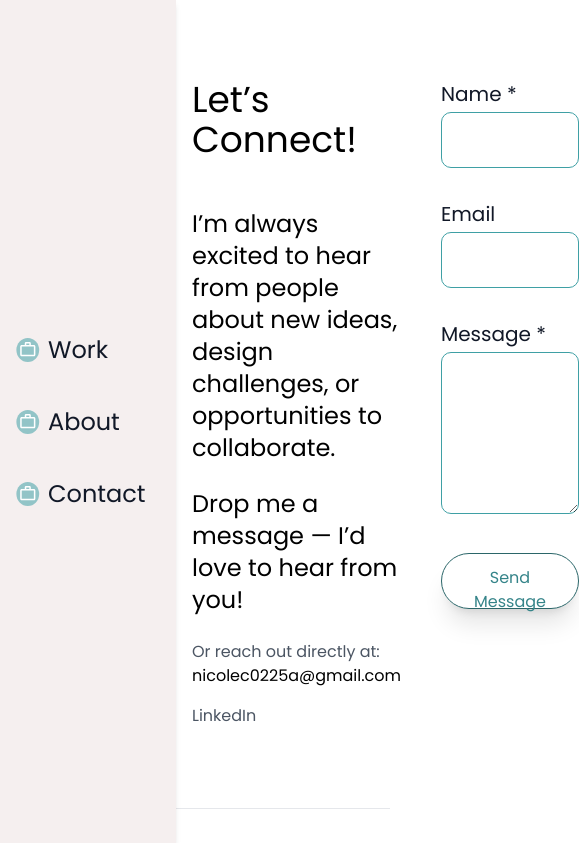
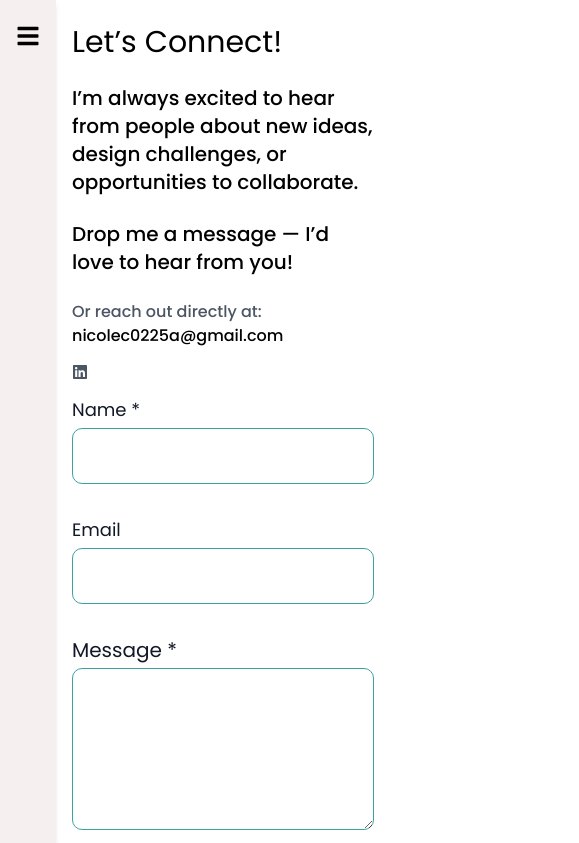
Before and after one commit to savvakasha/portfolio, a React (Vite) app: page /contact in a window 390 px wide. Shown: the top 843 px of the page, 579 px wide, since content can reach past the window. Built offline with nearby package versions, Linux system fonts and the light colour scheme.

Commit message:
feat: contact page and mobile navbar

```diff
--- a/package.json
+++ b/package.json
@@ -15,6 +15,7 @@
     "framer-motion": "^11.0.8",
     "react": "^18.2.0",
     "react-dom": "^18.2.0",
+    "react-icons": "^5.5.0",
     "react-router-dom": "^6.22.3"
   },
   "devDependencies": {
--- a/src/App.jsx
+++ b/src/App.jsx
@@ -13,7 +13,7 @@ function App() {
   return (
     <Router>
       <Navbar />
-      <main className="flex-grow w-full justify-self-end" style={{ width: 'calc(100% - 176px)' }}>
+      <main className="flex-grow justify-self-end md:w-[calc(100%-176px)] w-[calc(100%-56px)]">
         <Routes>
           <Route path="/" element={<Home />} />
           <Route path="/work" element={<Work />} />
--- a/src/components/FormInput.jsx
+++ b/src/components/FormInput.jsx
@@ -3,7 +3,7 @@ const FormInput = ({ label, id, name, type = 'text', value, onChange, required =
         <div className="w-full">
             <label
                 htmlFor={id}
-                className="block text-left text-xl text-gray-900 mb-1"
+                className="block text-left text-lg md:text-xl text-gray-900 mb-1"
             >
                 {label}
             </label>
--- a/src/components/Navbar.jsx
+++ b/src/components/Navbar.jsx
@@ -1,26 +1,42 @@
-import { Link } from 'react-router-dom';
-// import Image from 'next/image'
-import { ArrowDownTrayIcon } from '@heroicons/react/24/outline';
+import { FaBars, FaTimes } from 'react-icons/fa';
+import { useState } from 'react';
+import { motion } from 'framer-motion';
 
 const Navbar = () => {
+    const [isOpen, setIsOpen] = useState(false);
+
     return (
-        <nav className="fixed left-0 top-0 h-full w-44 py-6 px-4 z-50 shadow-md flex flex-col justify-center gap-10" style={{ backgroundColor: '#F5EFEF' }}>
+        <nav className="fixed left-0 top-0 h-full md:w-44 py-6 px-4 z-50 shadow-md flex flex-col md:justify-center" style={{ backgroundColor: '#F5EFEF' }}>
+            <div
+                className="md:hidden">
+                {isOpen ? <FaTimes className="h-6 w-6" onClick={() => setIsOpen(!isOpen)} /> : <FaBars className="h-6 w-6" onClick={() => setIsOpen(!isOpen)} />}
+                {isOpen && (
+                    <motion.div initial={{ opacity: 0, y: 20 }}
+                        animate={{ opacity: 1, y: 0 }}
+                        transition={{ duration: 0.8 }} className="flex flex-col gap-4 mt-4">
+                        <NavbarItem icon="icon-work.svg" text="Work" href="/" isMobile={true} />
+                        <NavbarItem icon="icon-work.svg" text="About" href="/about" isMobile={true} />
+                        <NavbarItem icon="icon-work.svg" text="Contact" href="/contact" isMobile={true} />
+                    </motion.div>
+                )}
+            </div>
             {/* Desktop Navigation */}
-            {/* <NavbarItem icon="icon-work.svg" text="Work" href="/#projects" /> */}
-            <NavbarItem icon="icon-work.svg" text="Work" href="/" />
-            <NavbarItem icon="icon-work.svg" text="About" href="/about" />
-            <NavbarItem icon="icon-work.svg" text="Contact" href="/contact" />
+            <div className="flex-col md:gap-10 hidden md:flex">
+                <NavbarItem icon="icon-work.svg" text="Work" href="/" />
+                <NavbarItem icon="icon-work.svg" text="About" href="/about" />
+                <NavbarItem icon="icon-work.svg" text="Contact" href="/contact" />
+            </div>
         </nav>
     );
 };
 
 export default Navbar;
 
-const NavbarItem = ({ icon, text, href }) => {
+const NavbarItem = ({ icon, text, href, isMobile = false }) => {
     return (
         <div className="flex items-center gap-2">
-            <img src={icon} alt={text} className="h-6 w-6" />
-            <a href={href} className="text-2xl text-gray-900 hover:text-gray-600 transition-colors">{text}</a>
+            {isMobile ? <img src={icon} alt={text} className="h-4 w-4" /> : <img src={icon} alt={text} className="h-6 w-6" />}
+            {isMobile ? <a href={href} className="text-lg text-gray-900 hover:text-gray-600 transition-colors">{text}</a> : <a href={href} className="text-2xl text-gray-900 hover:text-gray-600 transition-colors">{text}</a>}
         </div>
     );
 };
--- a/src/index.css
+++ b/src/index.css
@@ -4,7 +4,128 @@
 
 @font-face {
   font-family: 'Poppins';
+  src: url('./assets/fonts/Poppins-Thin.ttf') format('truetype');
+  font-weight: 100;
+  font-style: normal;
+}
+
+@font-face {
+  font-family: 'Poppins';
+  src: url('./assets/fonts/Poppins-ThinItalic.ttf') format('truetype');
+  font-weight: 100;
+  font-style: italic;
+}
+
+@font-face {
+  font-family: 'Poppins';
+  src: url('./assets/fonts/Poppins-ExtraLight.ttf') format('truetype');
+  font-weight: 200;
+  font-style: normal;
+}
+
+@font-face {
+  font-family: 'Poppins';
+  src: url('./assets/fonts/Poppins-ExtraLightItalic.ttf') format('truetype');
+  font-weight: 200;
+  font-style: italic;
+}
+
+@font-face {
+  font-family: 'Poppins';
+  src: url('./assets/fonts/Poppins-Light.ttf') format('truetype');
+  font-weight: 300;
+  font-style: normal;
+}
+
+@font-face {
+  font-family: 'Poppins';
+  src: url('./assets/fonts/Poppins-LightItalic.ttf') format('truetype');
+  font-weight: 300;
+  font-style: italic;
+}
+
+@font-face {
+  font-family: 'Poppins';
   src: url('./assets/fonts/Poppins-Regular.ttf') format('truetype');
+  font-weight: 400;
+  font-style: normal;
+}
+
+@font-face {
+  font-family: 'Poppins';
+  src: url('./assets/fonts/Poppins-Italic.ttf') format('truetype');
+  font-weight: 400;
+  font-style: italic;
+}
+
+@font-face {
+  font-family: 'Poppins';
+  src: url('./assets/fonts/Poppins-Medium.ttf') format('truetype');
+  font-weight: 500;
+  font-style: normal;
+}
+
+@font-face {
+  font-family: 'Poppins';
+  src: url('./assets/fonts/Poppins-MediumItalic.ttf') format('truetype');
+  font-weight: 500;
+  font-style: italic;
+}
+
+@font-face {
+  font-family: 'Poppins';
+  src: url('./assets/fonts/Poppins-SemiBold.ttf') format('truetype');
+  font-weight: 600;
+  font-style: normal;
+}
+
+@font-face {
+  font-family: 'Poppins';
+  src: url('./assets/fonts/Poppins-SemiBoldItalic.ttf') format('truetype');
+  font-weight: 600;
+  font-style: italic;
+}
+
+@font-face {
+  font-family: 'Poppins';
+  src: url('./assets/fonts/Poppins-Bold.ttf') format('truetype');
+  font-weight: 700;
+  font-style: normal;
+}
+
+@font-face {
+  font-family: 'Poppins';
+  src: url('./assets/fonts/Poppins-BoldItalic.ttf') format('truetype');
+  font-weight: 700;
+  font-style: italic;
+}
+
+@font-face {
+  font-family: 'Poppins';
+  src: url('./assets/fonts/Poppins-ExtraBold.ttf') format('truetype');
+  font-weight: 800;
+  font-style: normal;
+}
+
+@font-face {
+  font-family: 'Poppins';
+  src: url('./assets/fonts/Poppins-ExtraBoldItalic.ttf') format('truetype');
+  font-weight: 800;
+  font-style: italic;
+}
+
+@font-face {
+  font-family: 'Poppins';
+  src: url('./assets/fonts/Poppins-Black.ttf') format('truetype');
+  font-weight: 900;
+  font-style: normal;
+}
+
+@font-face {
+  font-family: 'Poppins';
+  src: url('./assets/fonts/Poppins-BlackItalic.ttf') format('truetype');
+  font-weight: 900;
+  font-style: italic;
 }
 
 @layer base {
--- a/src/pages/About.jsx
+++ b/src/pages/About.jsx
@@ -5,8 +5,8 @@ import Banner from '../components/Banner';
 const About = () => {
     return (
         <div className="min-h-screen">
-            <Banner className="pt-20">
-                <h1 className="text-6xl mb-8 font-bold">About Me</h1>
+            <Banner className="pt-32">
+                <h1 className="text-6xl mb-8 font-medium" style={{ lineHeight: '1.2' }}>About Me</h1>
                 <img src={profile} alt="Profile" className="rounded-md min-w-60 max-w-60 shadow-lg" />
             </Banner>
             <motion.div
@@ -17,7 +17,7 @@ const About = () => {
             >
                 <div className="container grid grid-cols-2 gap-20 my-16">
                     <div>
-                        <h3 className='text-3xl font-bold mb-4'>Background</h3>
+                        <h3 className='text-4xl font-medium mb-4'>Background</h3>
                         <p className='text-xl'>
                             My journey in UX began with a fascination for people’s perspectives and behaviors, paired with a desire to create meaningful solutions.
                         </p>
@@ -27,7 +27,7 @@ const About = () => {
                         </p>
                     </div>
                     <div>
-                        <h3 className='text-3xl font-bold mb-4'>Outside of Work</h3>
+                        <h3 className='text-4xl font-medium mb-4'>Outside of Work</h3>
                         <p className='text-xl'>
                             When I’m not designing, I enjoy learning languages, discovering new music, and staying active.
                         </p>
@@ -37,7 +37,7 @@ const About = () => {
                         </p>
                     </div>
                     <div className='col-span-2'>
-                        <h3 className='text-3xl font-bold mb-4'>Testimonials</h3>
+                        <h3 className='text-4xl font-medium mb-4'>Testimonials</h3>
                         <p className='text-xl'>
                             "Nicole is a talented UX designer with a deep understanding of user needs and a creative approach to problem-solving. She consistently delivers high-quality work that meets and exceeds expectations."
                         </p>
--- a/src/pages/Contact.jsx
+++ b/src/pages/Contact.jsx
@@ -4,6 +4,7 @@ import FormInput from '../components/FormInput';
 import Button from '../components/Button';
 import React, { useRef } from 'react';
 import emailjs from '@emailjs/browser';
+import { FaLinkedin } from 'react-icons/fa';
 
 const Contact = () => {
     const [formData, setFormData] = useState({
@@ -57,21 +58,21 @@ const Contact = () => {
     };
 
     return (
-        <div className=" py-20">
+        <div className="py-6 md:py-20">
             <div className="container">
                 <motion.div
                     initial={{ opacity: 0, y: 20 }}
                     animate={{ opacity: 1, y: 0 }}
                     transition={{ duration: 0.8 }}
-                    className="flex gap-10"
+                    className="md:flex gap-10"
                 >
-                    <div className="text-left">
-                        <h2 className="text-4xl mb-12">Let’s Connect!</h2>
-                        <p className="text-2xl">
+                    <div className="text-left font-medium mb-4 md:mb-0">
+                        <h2 className="text-3xl md:text-4xl mb-6 md:mb-12">Let’s Connect!</h2>
+                        <p className="text-xl md:text-2xl">
                             I’m always excited to hear from people about new ideas, design challenges, or opportunities to collaborate.
                         </p>
                         <br />
-                        <p className="text-2xl">
+                        <p className="text-xl md:text-2xl">
                             Drop me a message — I’d love to hear from you!
                         </p>
                         <br />
@@ -88,9 +89,9 @@ const Contact = () => {
                             href="https://www.linkedin.com/in/nicole-c-41790328a/"
                             target="_blank"
                             rel="noopener noreferrer"
-                            className="text-gray-600 mb-4 hover:text-black transition-colors"
+                            className="text-gray-600 hover:text-black transition-colors"
                         >
-                            LinkedIn
+                            <FaLinkedin className="h-4 w-4" />
                         </a>
                     </div>
 
```
Also changed, not shown: src/pages/Home.jsx (+11 -10 lines), 1 other file (tests, documents, lock files or other folders).
